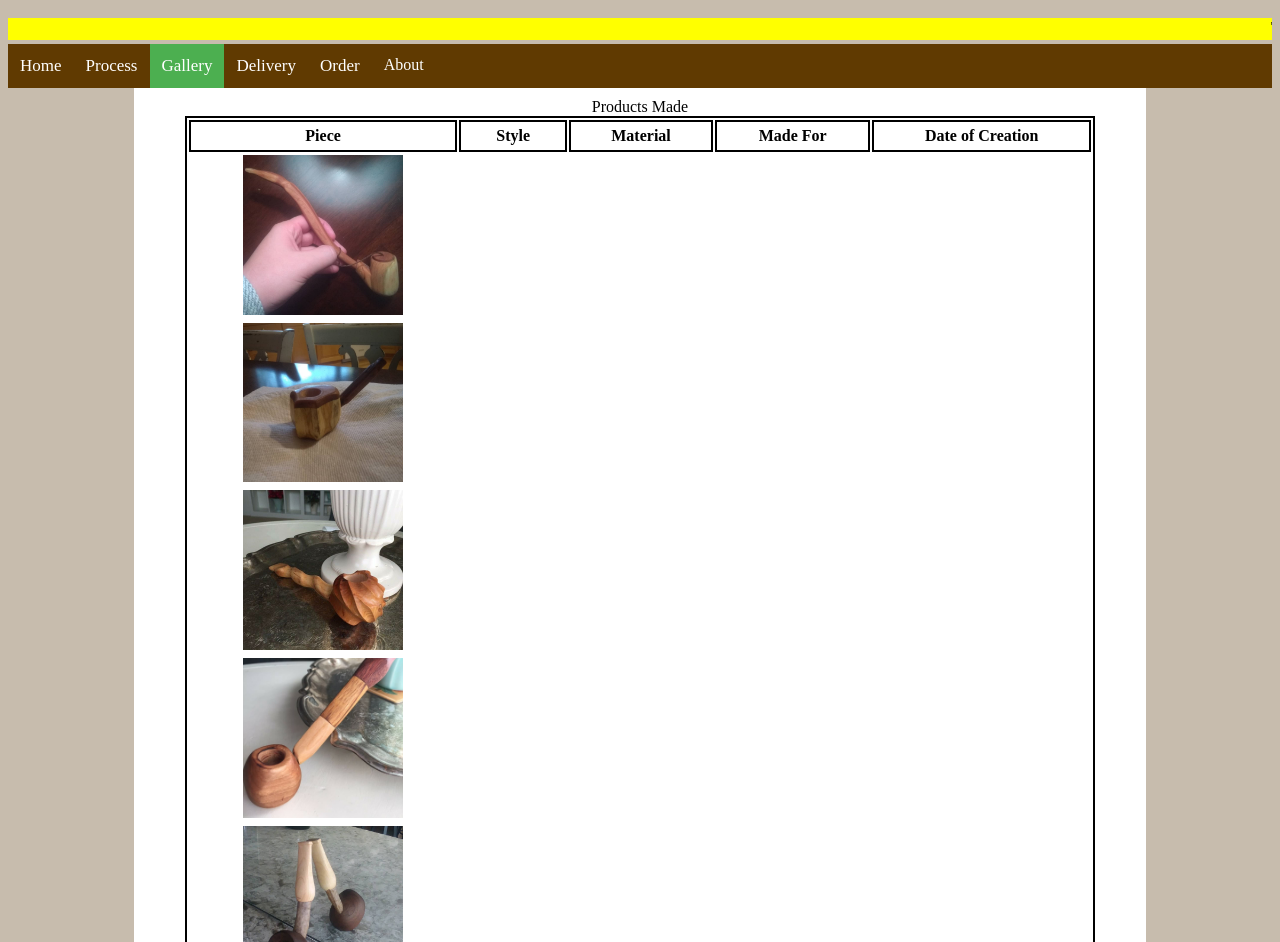
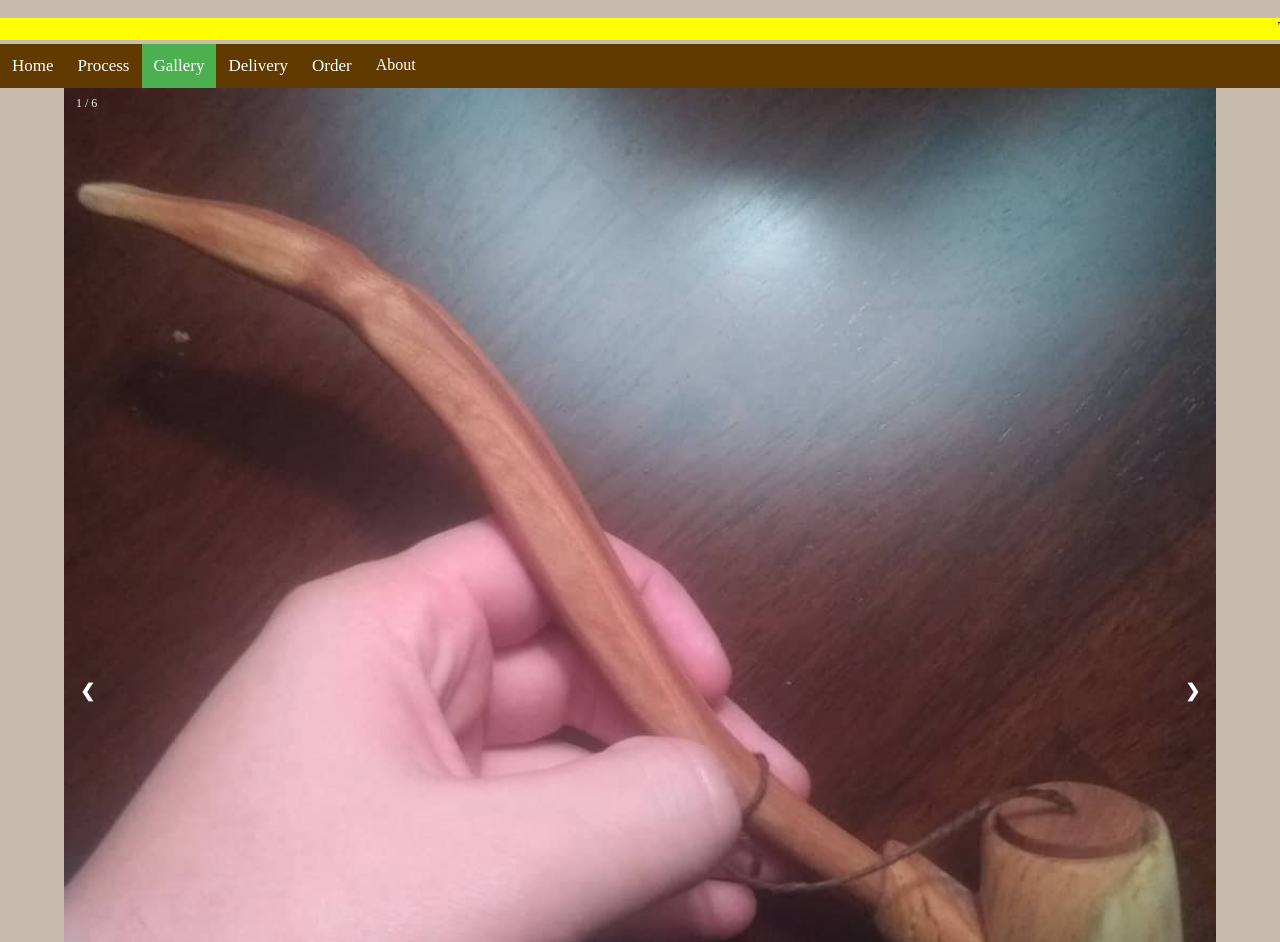
Before and after one commit to Dwuarf/final-project, a plain HTML site: page Gallery.html in a window 1280 px wide. Shown: the part 107-1049 px from the top of the page. Drawn offline with Linux system fonts and the light colour scheme.

Commit message:
Added sldie show to gallery page

```diff
--- a/Gallery.css
+++ b/Gallery.css
@@ -0,0 +1,81 @@
+*{
+    box-sizing: border-box;
+}
+
+body{
+    margin:0;
+}
+
+.slides{
+    display: block;
+
+}
+
+img{
+    width: 60%;
+    float: left;
+}
+
+.slideshowContainer{
+    background-color: rgba(255, 255, 255, 1);
+    width: 90%;
+    position: relative;
+    margin: auto;
+    overflow: hidden;
+}
+
+.prev, .next {
+    cursor: pointer;
+    position: absolute;
+    top: 50%;
+    width: auto;
+    padding: 16px;
+    margin-top: -22px;
+    color: white;
+    font-weight: bold;
+    font-size: 18px;
+    transition: 0.6s ease;
+    border-radius: 0 3px 3px 0;
+    user-select: none;
+  }
+
+.next {
+    right: 0;
+    border-radius: 3px 0 0 3px;
+}
+
+.prev:hover, .next:hover {
+    background-color: rgba(0,0,0,0.8);
+}
+
+.captionText {
+    font-size: 15px;
+    padding: 8px 12px;
+    width: 40%;
+    float: rigth;
+}
+
+.numberText {
+    color: #f2f2f2;
+    font-size: 12px;
+    padding: 8px 12px;
+    position: absolute;
+    top: 0;
+}
+
+.fade {
+    -webkit-animation-name: fade;
+    -webkit-animation-duration: 1.5s;
+    animation-name: fade;
+    animation-duration: 1.5s;
+}
+
+@-webkit-keyframes fade {
+    from {opacity: .4}
+    to {opacity: 1}
+}
+
+@keyframes fade {
+    from {opacity: .4}
+    to {opacity: 1}
+}
--- a/Gallery.html
+++ b/Gallery.html
@@ -6,6 +6,7 @@
     <title>Bird Dog Pipe Co.</title>
     <link rel="stylesheet" href="TestCSS.css">
     <link rel="stylesheet" href="Pieces.css">
+    <link rel="stylesheet" href="Gallery.css">
 </head>
 
 <h1 id="title" style="color: crimson">Bird Dog Pipe Co.</h1>
@@ -30,67 +31,50 @@
         </div>
     </div>
 
-    <div class="content">
-        <table>
-          <caption>Products Made</caption>
-          <tr>
-            <th id="piece">Piece</th>
-            <th>Style</th>
-            <th>Material</th>
-            <th>Made For</th>
-            <th>Date of Creation</th>
-          </tr>
+    <div class="slideshowContainer">
+      <div class="slides fade">
+        <div class="numberText">1 / 6</div>
+        <img src="Pipepics/pipe1.jpg" alt="Pipe Picture 1" style="width:100%;">
+        <div class="captionText">Caption Text</div>
+      </div>
 
-          <tr>
-            <td><img src = "Pipepics/pipe1.jpg" alt="Pipe Picture 1" width = 60%></td>
-            <td></td>
-            <td></td>
-            <td></td>
-            <td></td>
-          </tr>
+      <div class="slides fade">
+        <div class="numberText">2 / 6</div>
+        <img src="Pipepics/pipe2.jpg" alt="Pipe Picture 2" style="width:100%;">
+        <div class="captionText">Caption Text</div>
+      </div>
 
-          <tr>
-            <td><img src = "Pipepics/pipe2.jpg" alt="Pipe Picture 2" width = 60%></td>
-            <td></td>
-            <td></td>
-            <td></td>
-            <td></td>
-          </tr>
+      <div class="slides fade">
+        <div class="numberText">3 / 6</div>
+        <img src="Pipepics/pipe3.jpg" alt="Pipe Picture 3" style="width:100%;">
+        <div class="captionText">Caption Text</div>
+      </div>
 
-          <tr>
-            <td><img src = "Pipepics/pipe3.jpg" alt="Pipe Picture 3" width = 60%></td>
-            <td></td>
-            <td></td>
-            <td></td>
-            <td></td>
-          </tr>
+      <div class="slides fade">
+        <div class="numberText">4 / 6</div>
+        <img src="Pipepics/pipe4.jpg" alt="Pipe Picture 4" style="width:100%;">
+        <div class="captionText">Caption Text</div>
+      </div>
 
-          <tr>
-            <td><img src = "Pipepics/pipe4.jpg" alt="Pipe Picture 4" width = 60%></td>
-            <td></td>
-            <td></td>
-            <td></td>
-            <td></td>
-          </tr>
+      <div class="slides fade">
+        <div class="numberText">5 / 6</div>
+        <img src="Pipepics/pipe6.jpg" alt="Pipe Picture 6" style="width:100%;">
+        <div class="captionText">Caption Text</div>
+      </div>
 
-          <tr>
-            <td><img src = "Pipepics/pipe6.jpg" alt="Pipe Picture 6" width = 60%></td>
-            <td></td>
-            <td></td>
-            <td></td>
-            <td></td>
-          </tr>
+      <div class="slides fade">
+        <div class="numberText">6 / 6</div>
+        <img src="Pipepics/pipe7.jpg" alt="Pipe Picture 7" style="width:100%;">
+        <div class="captionText">Caption Text</div>
+      </div>
 
-          <tr>
-            <td><img src = "Pipepics/pipe7.jpg" alt="Pipe Picture 7" width = 60%></td>
-            <td></td>
-            <td></td>
-            <td></td>
-            <td></td>
-          </tr>
+      <a class="prev" onclick="plusSlides(-1)">&#10094;</a>
+      <a class="next" onclick="plusSlides(1)">&#10095;</a>
 
-        </table>
+      <br style="clear:both;"/>
     </div>
+
+    <script type="text/javascript" src="slideshowScript.js"></script>
 
     <div class="link">
       <a href="Home.html">Home |</a>
--- a/slideshowScript.js
+++ b/slideshowScript.js
@@ -0,0 +1,32 @@
+var slideIndex = 1;
+
+window.onload = function(){
+    showSlides(slideIndex);
+}
+
+function plusSlides(n){
+    showSlides(slideIndex += n);
+}
+
+function setSlide(n){
+    showSlides(slideIndex = n);
+}
+
+function showSlides(n){
+    var i;
+    var slides = document.getElementsByClassName("slides");
+
+    if(n > slides.length){
+        slideIndex = 1;
+    }
+
+    if(n < 1){
+        slideIndex = slides.length;
+    }
+
+    for(i = 0; i < slides.length; i++){
+        slides[i].style.display = "none";
+    }
+
+    slides[slideIndex-1].style.display = "block";
+}
```
Lines whose indentation alone changed are shown as unchanged.
